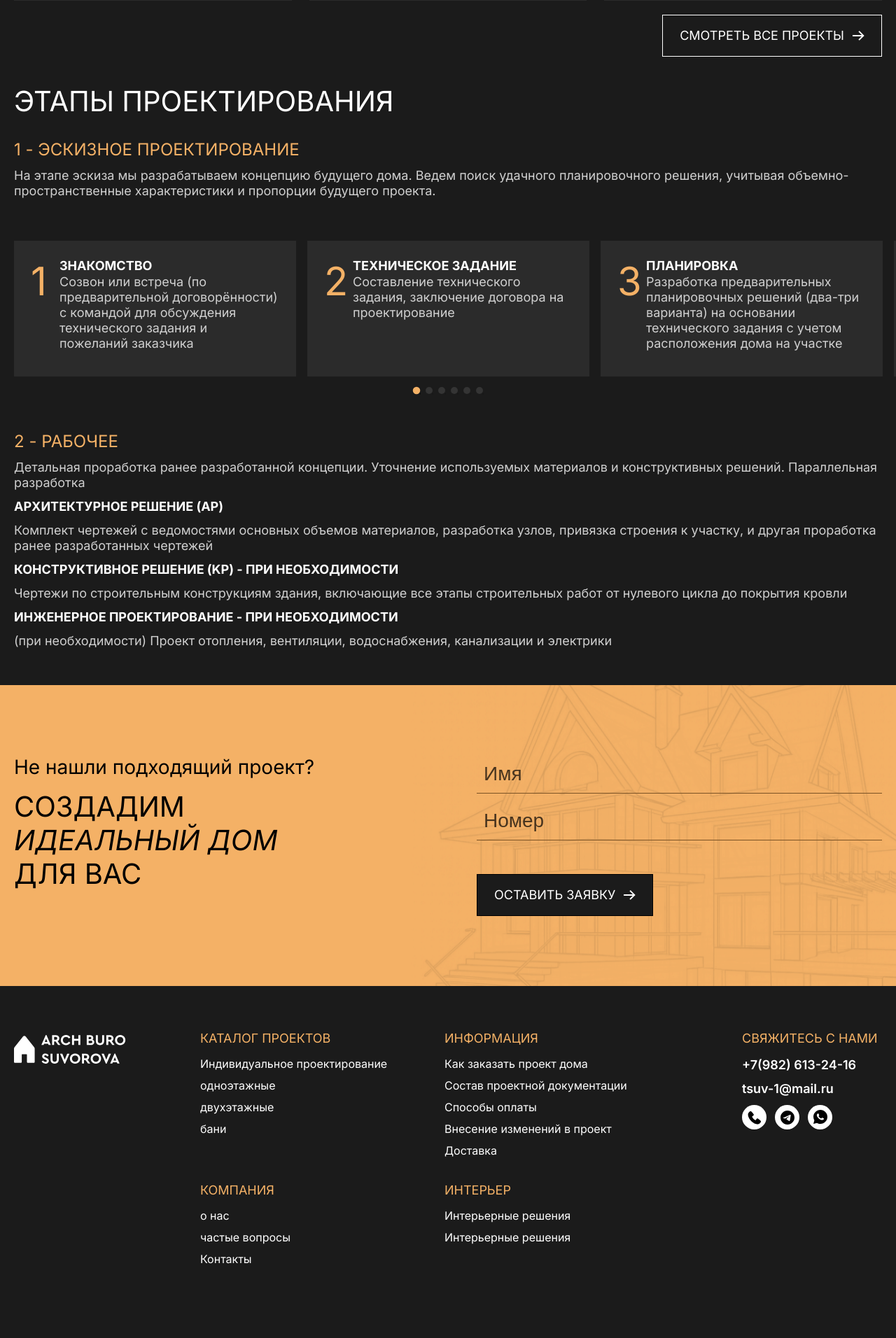
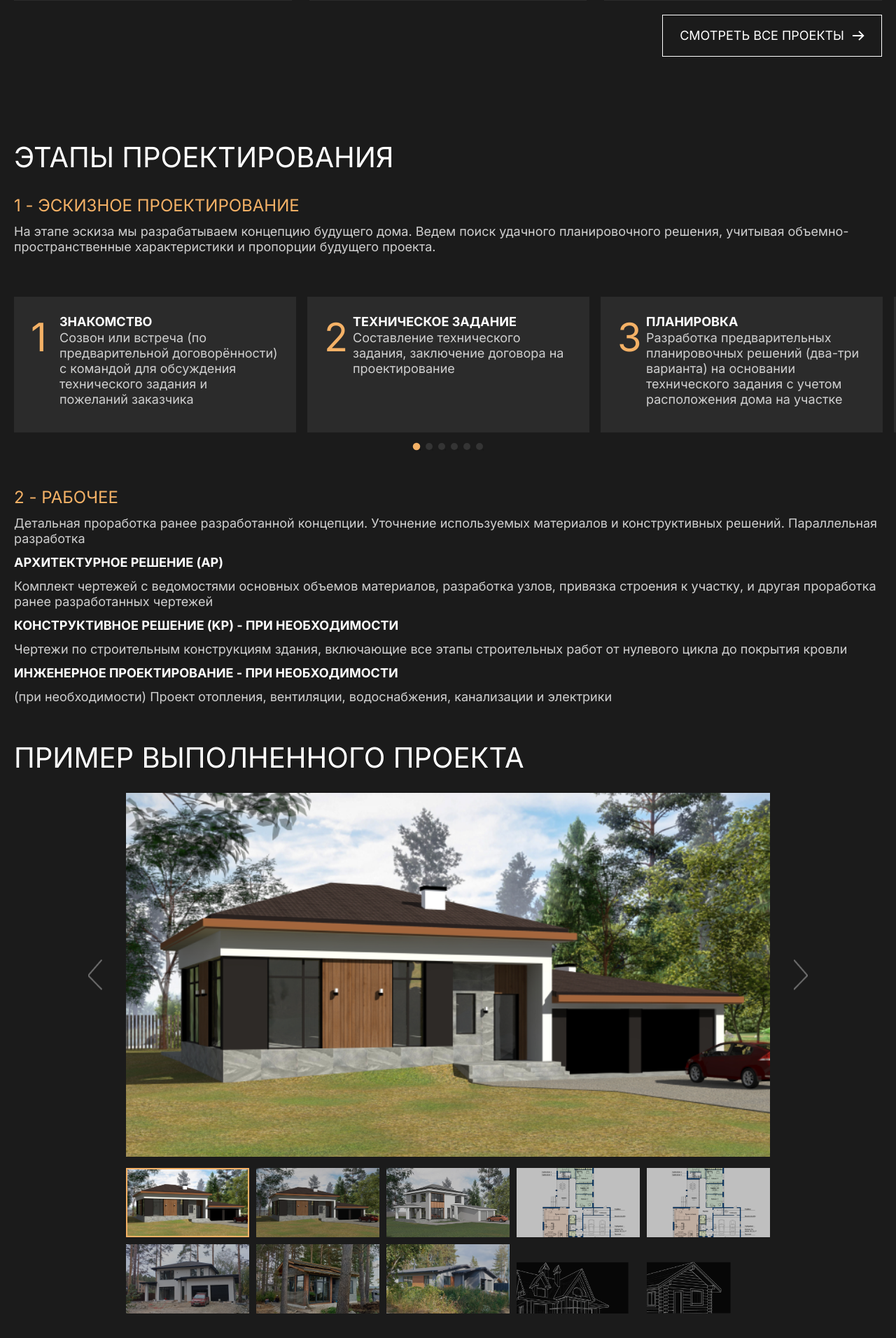
Before and after one commit to mepeha/rosgril, a PHP site: page /individual.html in a window 1280 px wide. Shown: the part 2408-4320 px from the top of the page at 70% size. Before the commit the page ends 4214 px from the top, so only its background shows below. Run offline with PHP 8.4, Linux system fonts and the light colour scheme; some web fonts are replaced.

Commit message:
individual-page v3

```diff
--- a/dist/css/style.css
+++ b/dist/css/style.css
@@ -2121,6 +2121,11 @@ body.plan-editor-open {
   flex-direction: column;
   justify-content: center;
 }
+@media (max-width: 1400px) {
+  .individual-banner__info {
+    margin-top: 100px;
+  }
+}
 .individual-banner__info h1 {
   font-size: 40px;
   font-weight: 500;
@@ -2131,8 +2136,8 @@ body.plan-editor-open {
 }
 @media (max-width: 991px) {
   .individual-banner__info h1 {
-    font-size: 30px;
-    line-height: 35.82px;
+    font-size: 24px;
+    line-height: 24.82px;
   }
 }
 
@@ -2142,15 +2147,23 @@ body.plan-editor-open {
   line-height: 29px;
   margin: 8px 0 12px;
 }
+@media (max-width: 991px) {
+  .subtext {
+    font-size: 18px;
+    line-height: 20px;
+  }
+}
 
 .individual-banner__image {
   position: absolute;
   left: 700px;
   top: 0;
-}
-@media (max-width: 991px) {
+  z-index: -1;
+}
+@media (max-width: 1400px) {
   .individual-banner__image {
-    display: none;
+    left: 0;
+    width: 100%;
   }
 }
 
@@ -2326,4 +2339,127 @@ body.plan-editor-open {
   letter-spacing: 0%;
   text-align: left;
 }
+
+.project-example__title {
+  margin-bottom: 26px;
+}
+
+.project-example__slider-wrap {
+  margin: 0 auto 16px;
+  max-width: 920px;
+  width: 100%;
+}
+
+.project-example__slider .slick-prev,
+.project-example__slider .slick-next {
+  width: 20px;
+  height: 43px;
+  z-index: 2;
+}
+.project-example__slider .slick-prev {
+  left: -54px;
+}
+.project-example__slider .slick-next {
+  right: -54px;
+}
+.project-example__slider .slick-prev:before,
+.project-example__slider .slick-next:before {
+  content: "";
+  width: 20px;
+  height: 43px;
+  display: block;
+  background-repeat: no-repeat;
+  background-size: contain;
+  background-position: center;
+  opacity: 1;
+}
+.project-example__slider .slick-prev:before {
+  background-image: url("/dist/img/arrow-left.webp");
+}
+.project-example__slider .slick-next:before {
+  background-image: url("/dist/img/arrow-right.webp");
+}
+
+.project-example__slide .project-example__slide-link {
+  display: block;
+}
+.project-example__slide img {
+  width: 100%;
+  height: 520px;
+  -o-object-fit: cover;
+     object-fit: cover;
+  display: block;
+  background: rgb(43, 43, 43);
+}
+
+.project-example__thumbs {
+  margin: 0 auto;
+  max-width: 920px;
+  display: grid;
+  grid-template-columns: repeat(5, minmax(0, 1fr));
+  gap: 10px;
+}
+
+.project-example__thumb {
+  border: 0;
+  padding: 0;
+  background: transparent;
+  cursor: pointer;
+  position: relative;
+  overflow: hidden;
+  aspect-ratio: 16/9;
+}
+.project-example__thumb img {
+  width: 100%;
+  height: 100%;
+  -o-object-fit: cover;
+     object-fit: cover;
+  display: block;
+  opacity: 0.72;
+  transition: opacity 0.2s ease, transform 0.2s ease;
+}
+.project-example__thumb::after {
+  content: "";
+  position: absolute;
+  inset: 0;
+  border: 2px solid transparent;
+  transition: border-color 0.2s ease;
+}
+.project-example__thumb:hover img {
+  opacity: 0.9;
+}
+.project-example__thumb.is-active img {
+  opacity: 1;
+  transform: translateY(-1px);
+}
+.project-example__thumb.is-active::after {
+  border-color: rgb(244, 177, 102);
+}
+
+@media (max-width: 991px) {
+  .project-example__slider-wrap {
+    margin-bottom: 12px;
+  }
+  .project-example__slider .slick-prev {
+    left: 12px;
+  }
+  .project-example__slider .slick-next {
+    right: 12px;
+  }
+  .project-example__slide img {
+    height: 420px;
+  }
+  .project-example__thumbs {
+    grid-template-columns: repeat(4, minmax(0, 1fr));
+  }
+}
+@media (max-width: 768px) {
+  .project-example__slide img {
+    height: 320px;
+  }
+  .project-example__thumbs {
+    grid-template-columns: repeat(3, minmax(0, 1fr));
+    gap: 8px;
+  }
+}
 /*# sourceMappingURL=style.css.map */
--- a/individual.html
+++ b/individual.html
@@ -183,7 +183,7 @@
         </div>
     </div>
 
-    <section class="project-list mini-margin">
+    <section class="project-list margin">
 
         <div class="container">
             <h2 class="block-title">выполненные проекты</h2>
@@ -427,6 +427,101 @@
             </div>
         </div>
     </section>
+
+    <section class="project-example mini-margin">
+        <div class="container">
+            <h2 class="block-title project-example__title">ПРИМЕР ВЫПОЛНЕННОГО ПРОЕКТА</h2>
+
+            <div class="project-example__slider-wrap">
+                <div class="project-example__slider">
+                    <div class="project-example__slide">
+                        <a class="project-example__slide-link" href="dist/img/card-head-1.webp" data-fancybox="project-example-gallery" data-caption="Пример проекта 1">
+                            <img src="dist/img/card-head-1.webp" alt="Пример проекта 1">
+                        </a>
+                    </div>
+                    <div class="project-example__slide">
+                        <a class="project-example__slide-link" href="dist/img/catalog-image-1.webp" data-fancybox="project-example-gallery" data-caption="Пример проекта 2">
+                            <img src="dist/img/catalog-image-1.webp" alt="Пример проекта 2">
+                        </a>
+                    </div>
+                    <div class="project-example__slide">
+                        <a class="project-example__slide-link" href="dist/img/individual-2.webp" data-fancybox="project-example-gallery" data-caption="Пример проекта 3">
+                            <img src="dist/img/individual-2.webp" alt="Пример проекта 3">
+                        </a>
+                    </div>
+                    <div class="project-example__slide">
+                        <a class="project-example__slide-link" href="dist/img/plan-1.webp" data-fancybox="project-example-gallery" data-caption="Пример проекта 4">
+                            <img src="dist/img/plan-1.webp" alt="Пример проекта 4">
+                        </a>
+                    </div>
+                    <div class="project-example__slide">
+                        <a class="project-example__slide-link" href="dist/img/plan-2.webp" data-fancybox="project-example-gallery" data-caption="Пример проекта 5">
+                            <img src="dist/img/plan-2.webp" alt="Пример проекта 5">
+                        </a>
+                    </div>
+                    <div class="project-example__slide">
+                        <a class="project-example__slide-link" href="dist/img/end-home-1.webp" data-fancybox="project-example-gallery" data-caption="Пример проекта 6">
+                            <img src="dist/img/end-home-1.webp" alt="Пример проекта 6">
+                        </a>
+                    </div>
+                    <div class="project-example__slide">
+                        <a class="project-example__slide-link" href="dist/img/end-home-2.webp" data-fancybox="project-example-gallery" data-caption="Пример проекта 7">
+                            <img src="dist/img/end-home-2.webp" alt="Пример проекта 7">
+                        </a>
+                    </div>
+                    <div class="project-example__slide">
+                        <a class="project-example__slide-link" href="dist/img/end-home-3.webp" data-fancybox="project-example-gallery" data-caption="Пример проекта 8">
+                            <img src="dist/img/end-home-3.webp" alt="Пример проекта 8">
+                        </a>
+                    </div>
+                    <div class="project-example__slide">
+                        <a class="project-example__slide-link" href="dist/img/two-floor.webp" data-fancybox="project-example-gallery" data-caption="Пример проекта 9">
+                            <img src="dist/img/two-floor.webp" alt="Пример проекта 9">
+                        </a>
+                    </div>
+                    <div class="project-example__slide">
+                        <a class="project-example__slide-link" href="dist/img/three-floor.webp" data-fancybox="project-example-gallery" data-caption="Пример проекта 10">
+                            <img src="dist/img/three-floor.webp" alt="Пример проекта 10">
+                        </a>
+                    </div>
+                </div>
+            </div>
+
+            <div class="project-example__thumbs" aria-label="Навигация по слайдам проекта">
+                <button class="project-example__thumb is-active" type="button" data-example-slide="0" aria-label="Открыть слайд 1">
+                    <img src="dist/img/card-head-1.webp" alt="">
+                </button>
+                <button class="project-example__thumb" type="button" data-example-slide="1" aria-label="Открыть слайд 2">
+                    <img src="dist/img/catalog-image-1.webp" alt="">
+                </button>
+                <button class="project-example__thumb" type="button" data-example-slide="2" aria-label="Открыть слайд 3">
+                    <img src="dist/img/individual-2.webp" alt="">
+                </button>
+                <button class="project-example__thumb" type="button" data-example-slide="3" aria-label="Открыть слайд 4">
+                    <img src="dist/img/plan-1.webp" alt="">
+                </button>
+                <button class="project-example__thumb" type="button" data-example-slide="4" aria-label="Открыть слайд 5">
+                    <img src="dist/img/plan-2.webp" alt="">
+                </button>
+                <button class="project-example__thumb" type="button" data-example-slide="5" aria-label="Открыть слайд 6">
+                    <img src="dist/img/end-home-1.webp" alt="">
+                </button>
+                <button class="project-example__thumb" type="button" data-example-slide="6" aria-label="Открыть слайд 7">
+                    <img src="dist/img/end-home-2.webp" alt="">
+                </button>
+                <button class="project-example__thumb" type="button" data-example-slide="7" aria-label="Открыть слайд 8">
+                    <img src="dist/img/end-home-3.webp" alt="">
+                </button>
+                <button class="project-example__thumb" type="button" data-example-slide="8" aria-label="Открыть слайд 9">
+                    <img src="dist/img/two-floor.webp" alt="">
+                </button>
+                <button class="project-example__thumb" type="button" data-example-slide="9" aria-label="Открыть слайд 10">
+                    <img src="dist/img/three-floor.webp" alt="">
+                </button>
+            </div>
+        </div>
+    </section>
+
     <section class="feedback">
         <div class="container">
             <div class="feedback__area">
--- a/src/scss/_individual-page.scss
+++ b/src/scss/_individual-page.scss
@@ -19,6 +19,9 @@
   display: flex;
   flex-direction: column;
   justify-content: center;
+  @include desktop {
+    margin-top: 100px;
+  }
  h1 {
    font-size: 40px;
    font-weight: 500;
@@ -27,8 +30,8 @@
    text-align: left;
    text-transform: uppercase;
    @include laptop {
-     font-size: 30px;
-     line-height: 35.82px;
+     font-size: 24px;
+     line-height: 24.82px;
    }
  }
 }
@@ -38,6 +41,10 @@
   color: rgba(244, 177, 102, 1);
   line-height: 29px;
   margin: 8px 0 12px;
+  @include laptop {
+    font-size: 18px;
+    line-height: 20px;
+  }
 }
 
 
@@ -48,8 +55,10 @@
   position: absolute;
   left: 700px;
   top: 0;
-  @include laptop {
-    display: none;
+  z-index: -1;
+  @include desktop {
+    left: 0;
+    width: 100%;
   }
 }
 
@@ -246,3 +255,153 @@
 .stages-slider__info {
 
 }
+
+.project-example__title {
+  margin-bottom: 26px;
+}
+
+.project-example__slider-wrap {
+  margin: 0 auto 16px;
+  max-width: 920px;
+  width: 100%;
+}
+
+.project-example__slider {
+  .slick-prev,
+  .slick-next {
+    width: 20px;
+    height: 43px;
+    z-index: 2;
+  }
+
+  .slick-prev {
+    left: -54px;
+  }
+
+  .slick-next {
+    right: -54px;
+  }
+
+  .slick-prev:before,
+  .slick-next:before {
+    content: "";
+    width: 20px;
+    height: 43px;
+    display: block;
+    background-repeat: no-repeat;
+    background-size: contain;
+    background-position: center;
+    opacity: 1;
+  }
+
+  .slick-prev:before {
+    background-image: url("/dist/img/arrow-left.webp");
+  }
+
+  .slick-next:before {
+    background-image: url("/dist/img/arrow-right.webp");
+  }
+}
+
+.project-example__slide {
+  .project-example__slide-link {
+    display: block;
+  }
+
+  img {
+    width: 100%;
+    height: 520px;
+    object-fit: cover;
+    display: block;
+    background: rgba(43, 43, 43, 1);
+  }
+}
+
+.project-example__thumbs {
+  margin: 0 auto;
+  max-width: 920px;
+  display: grid;
+  grid-template-columns: repeat(5, minmax(0, 1fr));
+  gap: 10px;
+}
+
+.project-example__thumb {
+  border: 0;
+  padding: 0;
+  background: transparent;
+  cursor: pointer;
+  position: relative;
+  overflow: hidden;
+  aspect-ratio: 16 / 9;
+
+  img {
+    width: 100%;
+    height: 100%;
+    object-fit: cover;
+    display: block;
+    opacity: 0.72;
+    transition: opacity 0.2s ease, transform 0.2s ease;
+  }
+
+  &::after {
+    content: "";
+    position: absolute;
+    inset: 0;
+    border: 2px solid transparent;
+    transition: border-color 0.2s ease;
+  }
+
+  &:hover img {
+    opacity: 0.9;
+  }
+
+  &.is-active {
+    img {
+      opacity: 1;
+      transform: translateY(-1px);
+    }
+
+    &::after {
+      border-color: rgba(244, 177, 102, 1);
+    }
+  }
+}
+
+@include laptop {
+  .project-example__slider-wrap {
+    margin-bottom: 12px;
+  }
+
+  .project-example__slider {
+    .slick-prev {
+      left: 12px;
+    }
+
+    .slick-next {
+      right: 12px;
+    }
+  }
+
+  .project-example__slide {
+    img {
+      height: 420px;
+    }
+  }
+
+  .project-example__thumbs {
+    grid-template-columns: repeat(4, minmax(0, 1fr));
+  }
+}
+
+@include tablet {
+  .project-example__slide {
+    img {
+      height: 320px;
+    }
+  }
+
+  .project-example__thumbs {
+    grid-template-columns: repeat(3, minmax(0, 1fr));
+    gap: 8px;
+  }
+}
```
Also changed, not shown: dist/js/main.js (+46 -0 lines), src/js/script.js (+46 -0 lines), 1 other file.
